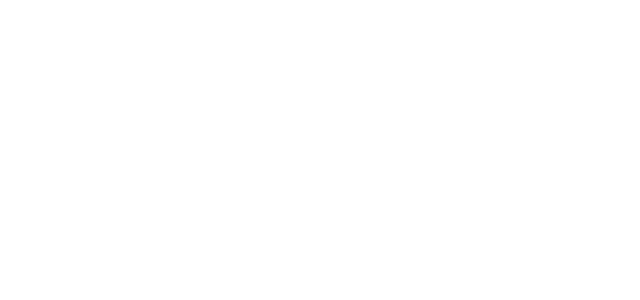
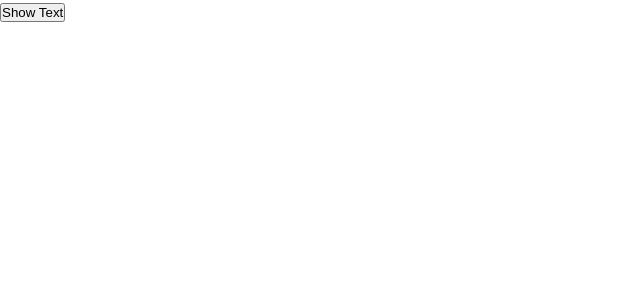
Before and after one commit to Espadv69/useState-Basics, a React (Vite) app in the folder ShowHideText/: page / in a window 1280 px wide. Shown: the top 300 px of the page, without its empty margins (0-640 px from the left). Built offline with nearby package versions, Linux system fonts and the light colour scheme; the HTML template or start-up script is replaced by a standard one.

Commit message:
Integrate ShowText component into App component

```diff
--- a/ShowHideText/src/App.jsx
+++ b/ShowHideText/src/App.jsx
@@ -1,3 +1,11 @@
-const App = () => {}
+import ShowText from './components/ShowText/ShowText'
+
+const App = () => {
+  return (
+    <div className="app">
+      <ShowText />
+    </div>
+  )
+}
 
 export default App
```
